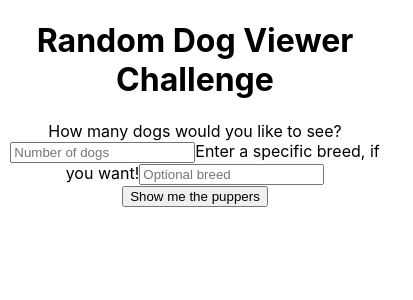
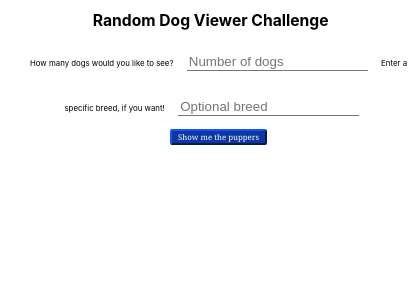
Before and after one commit to factory-girl/pupperino-viewer, a React (Create React App) app: page / in a window 390 px wide. Shown: the top 300 px of the page, 413 px wide, since content can reach past the window. Built offline with nearby package versions, Linux system fonts and the light colour scheme.

Commit message:
Adding styling

```diff
--- a/src/App.css
+++ b/src/App.css
@@ -2,37 +2,55 @@
   text-align: center;
 }
 
-.App-logo {
-  height: 40vmin;
-  pointer-events: none;
+input[type=text] {
+  background: transparent;
+  border-style: solid;
+  border-width: 0 0 1px 0;
+  margin: 1em;
 }
 
-@media (prefers-reduced-motion: no-preference) {
-  .App-logo {
-    animation: App-logo-spin infinite 20s linear;
+
+ul {
+  display: flex;
+  width: 100%;
+  flex-direction: column;
+}
+
+li img {
+  float: left;
+  margin: 0 2em 0 0;
+  flex-grow: 1;
+}
+
+li p {
+  flex-grow: 1;
+  font: 200 1em Georgia, Helvetica, serif;
+}
+
+li {
+  flex-grow: 1;
+  padding: 10px;
+  overflow: auto;
+}
+
+button {
+  color: white;
+  background-color: #0D38A4;
+  border-color: #0D38A4;
+  border-radius: 0.3em;
+  font: 200 1em Georgia, Helvetica, serif;
+  box-sizing: border-box;
+  -webkit-box-sizing: border-box;
+  -moz-box-sizing: border-box;
+}
+
+@media screen and (max-width: 812px) {
+  div {
+    margin: 1em;
+    width: 100%;
+  }
+
+  body, html {
+    font-size: 0.7em;
   }
 }
-
-.App-header {
-  background-color: #282c34;
-  min-height: 100vh;
-  display: flex;
-  flex-direction: column;
-  align-items: center;
-  justify-content: center;
-  font-size: calc(10px + 2vmin);
-  color: white;
-}
-
-.App-link {
-  color: #61dafb;
-}
-
-@keyframes App-logo-spin {
-  from {
-    transform: rotate(0deg);
-  }
-  to {
-    transform: rotate(360deg);
-  }
-}
--- a/src/components/Pupperinos.js
+++ b/src/components/Pupperinos.js
@@ -11,7 +11,7 @@ class Pupperinos extends React.Component{
                     { this.props.dogImages && Object.values(dogImages).map((image, index) => {
                         return <li key={ index }>
                             <img src={image} alt="doggo"/>
-                            { this.props.dogNames[index] }
+                            <p>{ this.props.dogNames[index] }</p>
                             </li>;
                         })
                     }
```
